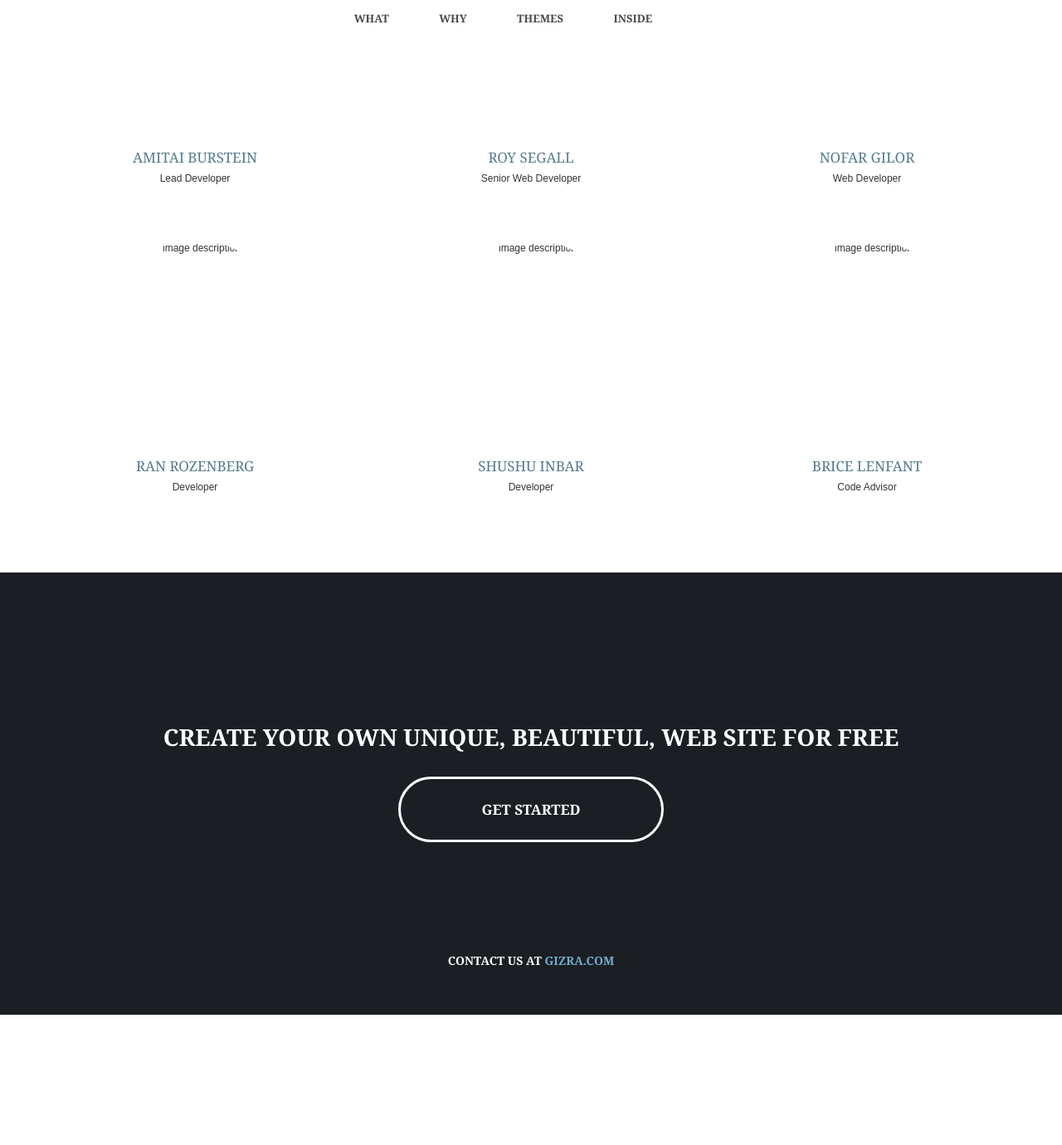
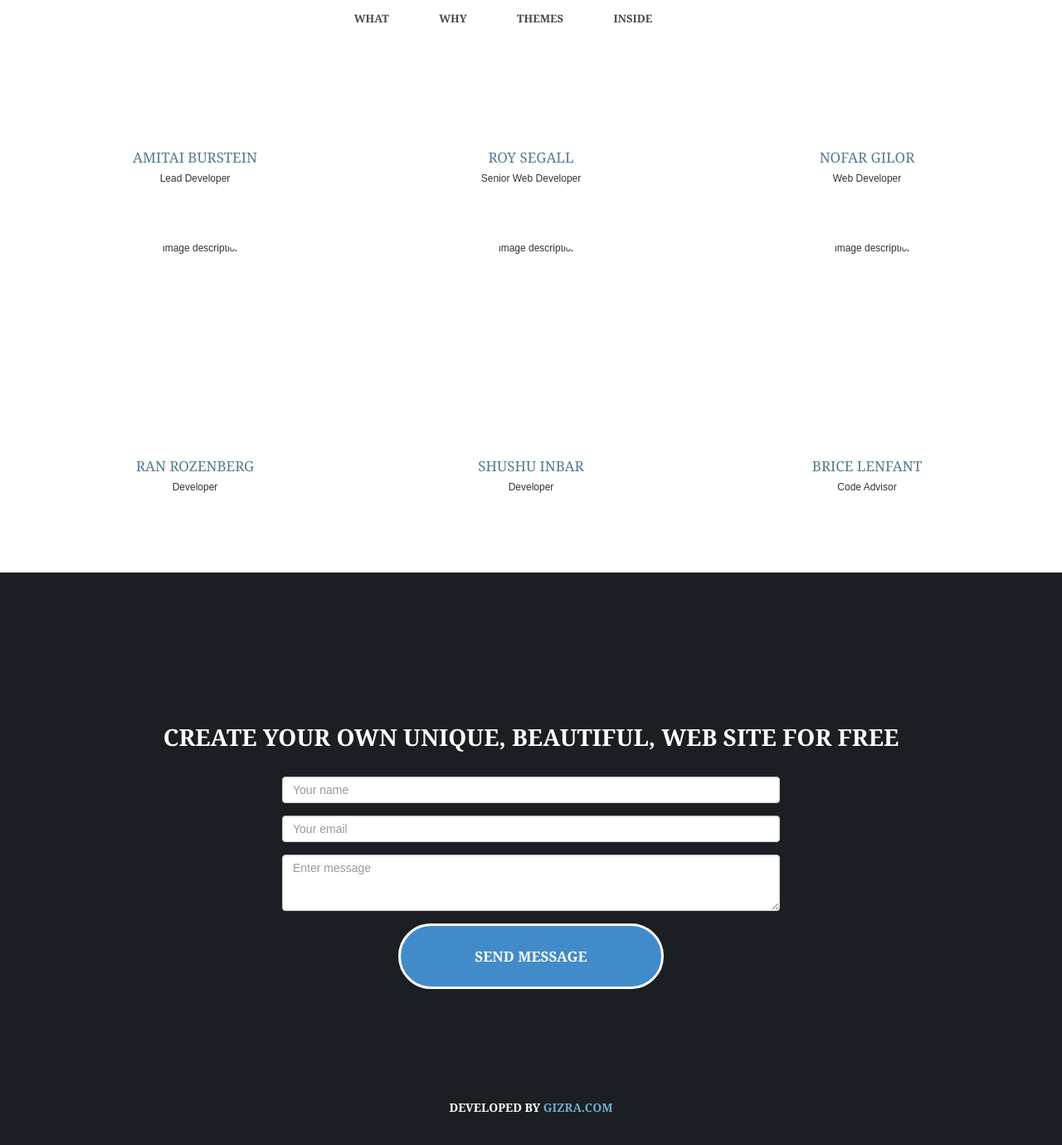
Before and after one commit to ran81/openscholar-jekyll, a Jekyll site: the page app/index.html, which Jekyll copies as it is, in a window 1280 px wide and 1400 px high, scrolled down 3205 px. Shown: the top 1380 px of the window at 83% size. Built offline with Jekyll 4.4.1, drawn with Linux system fonts in a browser that asks for light colours; nearby versions of some CDN libraries; Markdown is read by kramdown in place of the engine named in the settings; before the commit the page ends 4428 px from its top, so only the background shows below that.

Commit message:
Add contact form.

```diff
--- a/app/index.html
+++ b/app/index.html
@@ -322,8 +322,27 @@
 		<footer id="footer">
 			<div class="container">
 				<p>CREATE your own unique, beautiful, web site for free</p>
-				<a href="#" class="btn">get started</a>
-				<span class="contact">CONTACT US AT <a href="http://www.gizra.com" target="_blank">GIZRA.COM</a></span>
+
+        <form class="contact-form" method="POST" action="http://api.formspree.com/info+openscholar@gizra.com">
+
+          <div class="form-group">
+            <input required="required" name="name" type="name" class="form-control" id="exampleInputName" placeholder="Your name">
+          </div>
+
+          <div class="form-group">
+            <input required="required" name="_replyto" type="email" class="form-control" id="exampleInputEmail1" placeholder="Your email">
+          </div>
+
+          <div class="form-group">
+            <textarea required="required" name="message" class="form-control" placeholder="Enter message" rows="3"></textarea>
+          </div>
+
+
+          <button type="submit" class="btn btn-primary">Send Message</button>
+
+        </form>
+
+				<span class="contact">Developed By <a href="http://www.gizra.com" target="_blank">GIZRA.COM</a></span>
 			</div>
 		</footer>
 	</div>
```
Also changed, not shown: app/css/all.css.
